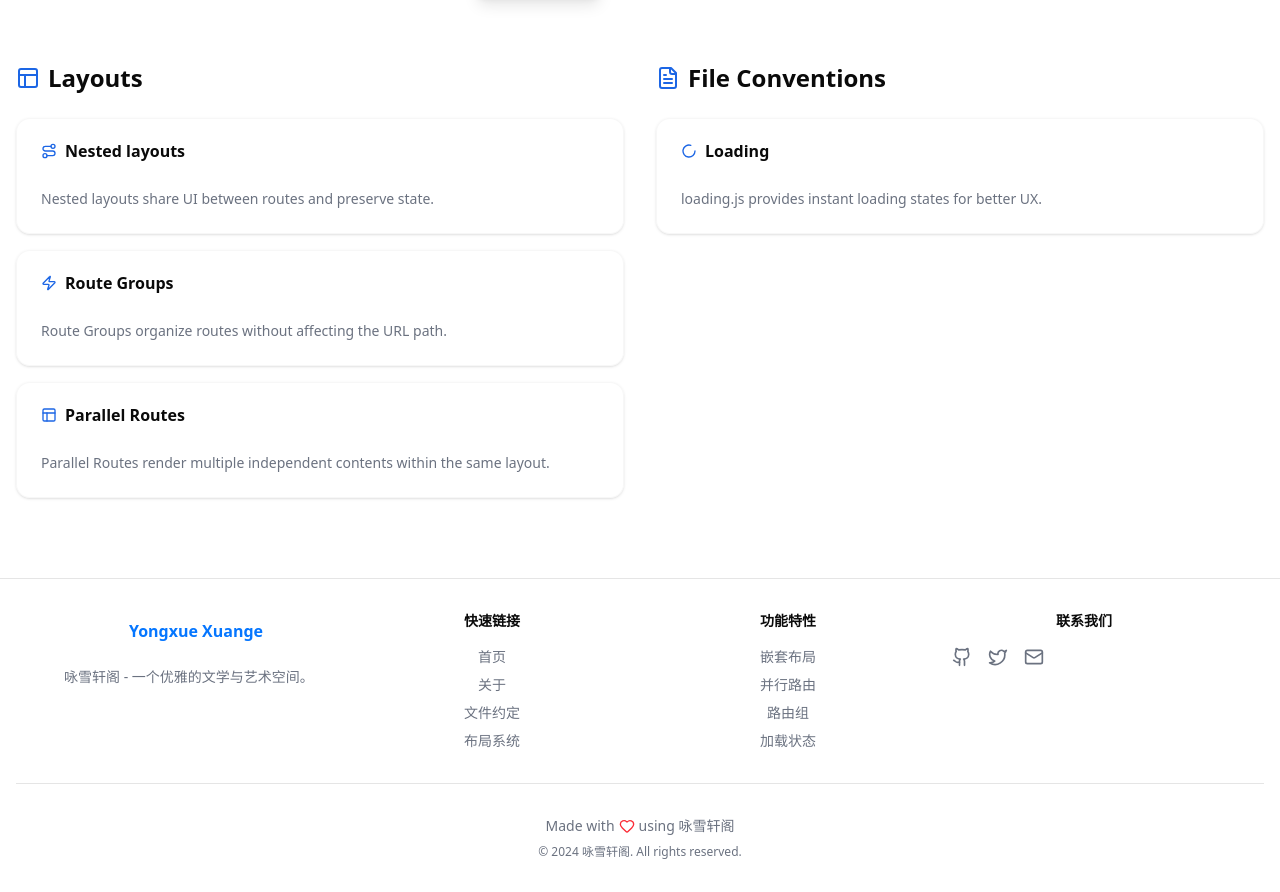
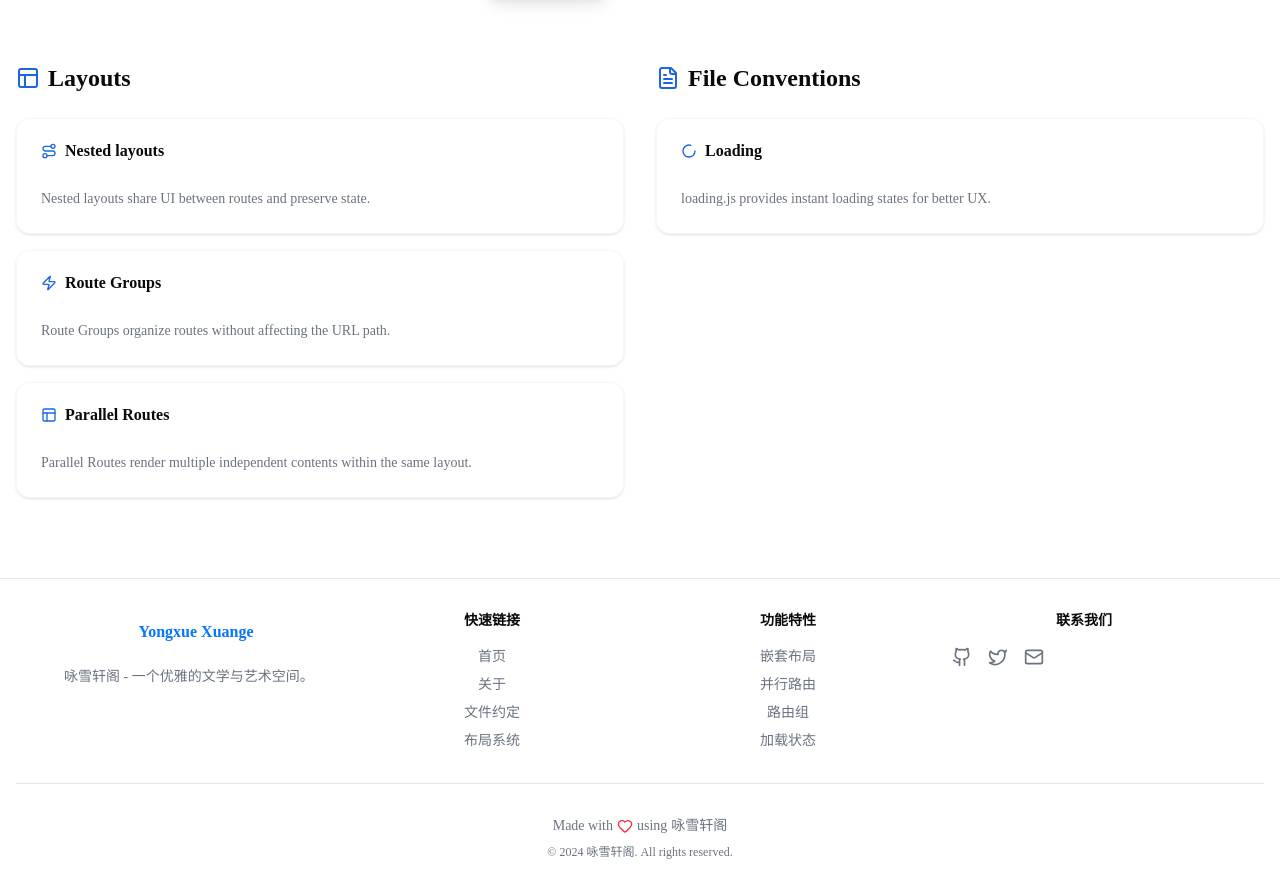
Before and after one commit to weiyuhl/next-app-router, a Next.js app: page / in a window 1280 px wide. Shown: the part 362-1254 px from the top of the page. Built offline with nearby package versions, Linux system fonts and the light colour scheme.

Commit message:
统一全站字体为思源宋体并修复相关错误

```diff
--- a/src/app/globals.css
+++ b/src/app/globals.css
@@ -6,8 +6,9 @@
 @theme inline {
   --color-background: var(--background);
   --color-foreground: var(--foreground);
-  --font-sans: var(--font-geist-sans);
-  --font-mono: var(--font-geist-mono);
+  --font-sans: 'Noto Serif SC', serif;
+  --font-mono: 'Noto Serif SC', serif;
+  --font-serif: 'Noto Serif SC', serif;
   --color-sidebar-ring: var(--sidebar-ring);
   --color-sidebar-border: var(--sidebar-border);
   --color-sidebar-accent-foreground: var(--sidebar-accent-foreground);
@@ -115,8 +116,10 @@
 @layer base {
   * {
     @apply border-border outline-ring/50;
+    font-family: 'Noto Serif SC', serif !important;
   }
   body {
     @apply bg-background text-foreground;
+    font-family: 'Noto Serif SC', serif !important;
   }
 }
--- a/src/app/layout.tsx
+++ b/src/app/layout.tsx
@@ -1,20 +1,9 @@
 import type { Metadata } from "next";
-import { Geist, Geist_Mono } from "next/font/google";
 import "./globals.css";
 import ExternalLinkInterceptor from "@/components/ExternalLinkInterceptor";
 import Header from "@/components/Header";
 import Footer from "@/components/Footer";
 import MusicPlayer from "@/components/MusicPlayer";
-
-const geistSans = Geist({
-  variable: "--font-geist-sans",
-  subsets: ["latin"],
-});
-
-const geistMono = Geist_Mono({
-  variable: "--font-geist-mono",
-  subsets: ["latin"],
-});
 
 export const metadata: Metadata = {
   title: "咏雪轩阁",
@@ -29,10 +18,11 @@ export default function RootLayout({
   return (
     <html lang="zh-CN">
       <head>
+        <link rel="preconnect" href="https://fonts.googleapis.com" />
+        <link rel="preconnect" href="https://fonts.gstatic.com" crossOrigin="anonymous" />
+        <link href="https://fonts.googleapis.com/css2?family=Noto+Serif+SC:wght@400;500;600;700&display=swap" rel="stylesheet" />
       </head>
-      <body
-        className={`${geistSans.variable} ${geistMono.variable} antialiased flex flex-col min-h-screen`}
-      >
+      <body className="antialiased flex flex-col min-h-screen">
         <ExternalLinkInterceptor />
         <Header />
         <main className="pt-20 flex-1">
--- a/src/components/Footer.tsx
+++ b/src/components/Footer.tsx
@@ -20,7 +20,7 @@ export default function Footer() {
                  />
                </div>
               <p className="text-sm text-muted-foreground text-left">
-                咏雪轩阁 - 一个优雅的文学与艺术空间。
+                <span>咏雪轩阁</span> - 一个优雅的文学与艺术空间。
               </p>
             </div>
           </div>
@@ -132,7 +132,7 @@ export default function Footer() {
                  />
                </div>
               <p className="text-sm text-muted-foreground text-left">
-                咏雪轩阁 - 一个优雅的文学与艺术空间。
+                <span>咏雪轩阁</span> - 一个优雅的文学与艺术空间。
               </p>
             </div>
 
@@ -224,10 +224,10 @@ export default function Footer() {
         {/* 版权信息 */}
         <div className="border-t border-border pt-8 mt-8 text-center">
           <p className="text-sm text-muted-foreground flex items-center justify-center gap-1">
-            Made with <Heart className="w-4 h-4 text-red-500" /> using 咏雪轩阁
+            Made with <Heart className="w-4 h-4 text-red-500" /> using <span>咏雪轩阁</span>
           </p>
           <p className="text-xs text-muted-foreground mt-2">
-            © 2024 咏雪轩阁. All rights reserved.
+            © 2024 <span>咏雪轩阁</span>. All rights reserved.
           </p>
         </div>
       </div>
```
Also changed, not shown: public/yongxue-xuange-logo.svg.
